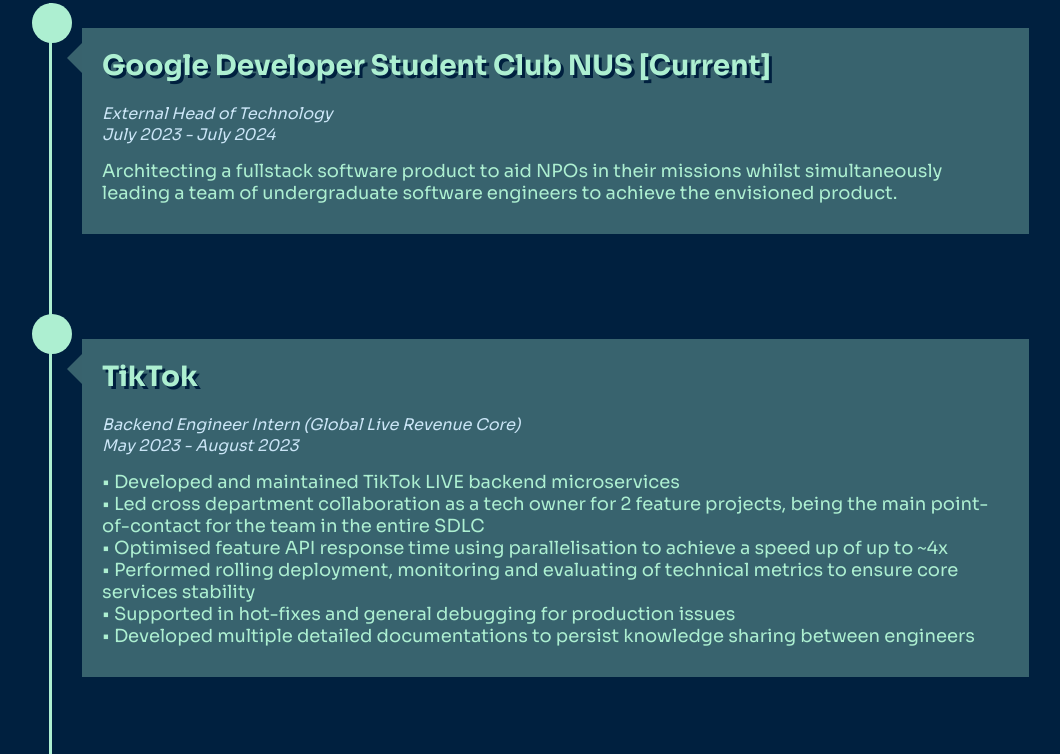
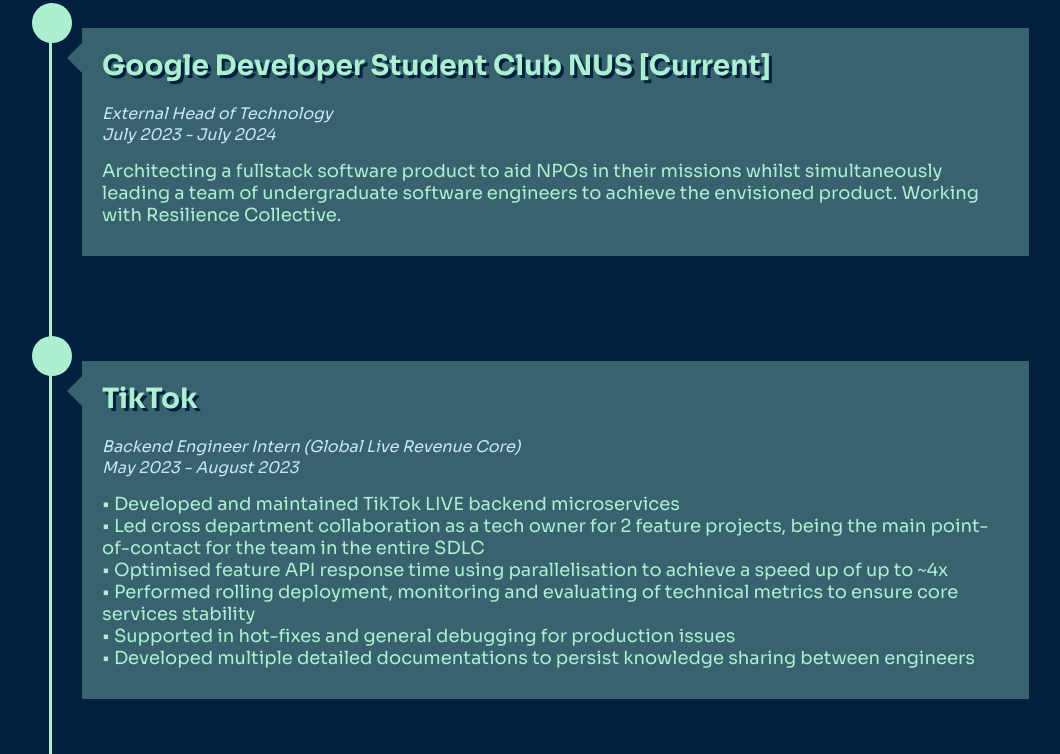
Before and after one commit to yeo-yiheng/technical-portfolio, a plain HTML site: page index.html in a window 1280 px wide. Shown: the part 997-1751 px from the top of the page, without its empty margins (101-1161 px from the left). Drawn offline with nearby package versions, Linux system fonts and the light colour scheme.

Commit message:
Add NPO to GDSC position

```diff
--- a/index.html
+++ b/index.html
@@ -177,7 +177,7 @@
                         <p class="experience_card_description">
                             Architecting a fullstack software product to aid NPOs in their missions whilst
                             simultaneously leading a team of undergraduate software
-                            engineers to achieve the envisioned product.
+                            engineers to achieve the envisioned product. Working with Resilience Collective.
                         </p>
                     </div>
                     <div class="experience_timeline_circle"></div>
```
